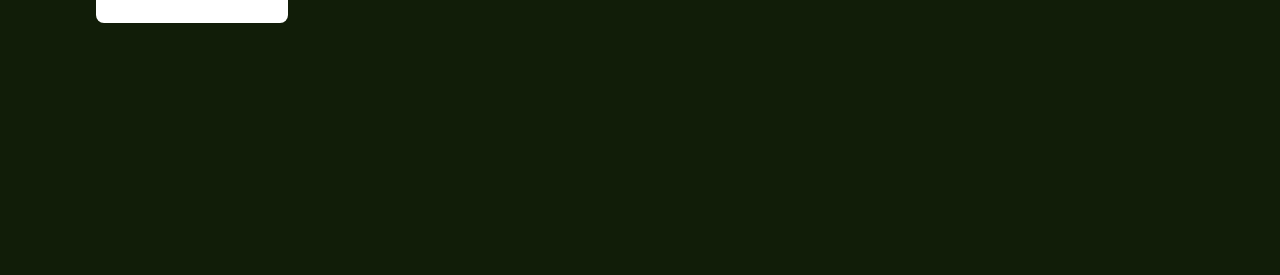
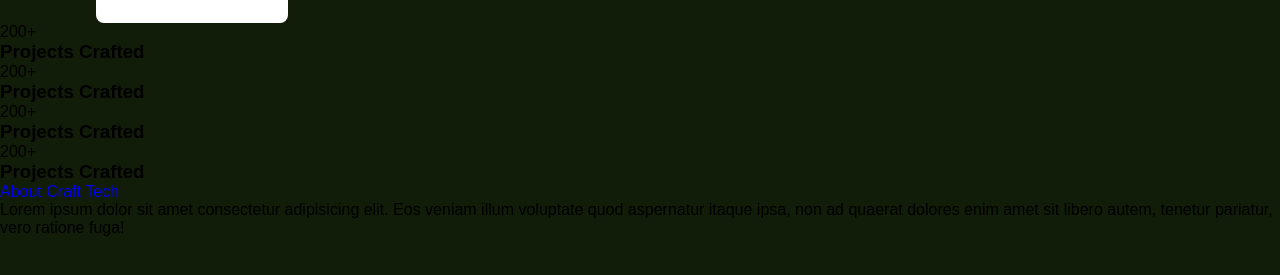
Before and after one commit to muhammadumair-dev/web-3.0, a plain HTML site: page index.html in a window 1280 px wide. Shown: the part 157-432 px from the top of the page. Drawn offline with Linux system fonts and the light colour scheme.

Commit message:
about section add

```diff
--- a/index.html
+++ b/index.html
@@ -17,7 +17,7 @@
                     <img src="./assets/image.png" alt="imf">
                 </div>
 
-              <div style="display: flex;">  <span class="craft">Craft</span><span class="tech">Tech</span></div>
+                <div style="display: flex;"> <span class="craft">Craft</span><span class="tech">Tech</span></div>
             </div>
 
         </div>
@@ -25,12 +25,53 @@
             <ul>
                 <li><a href="#">home</a></li>
                 <li><a href="#">Portfolio
-                </a></li>
+                    </a></li>
                 <li><a href="#">Services</a></li>
                 <li><a href="#">Contact</a></li>
             </ul>
         </nav>
     </header>
+    <!-- hero section ka baad -->
+    <section class="about">
+        <div class="about-content">
+            <div class="inner-">
+                <span>200+</span>
+                <h3>
+                    Projects
+                    Crafted
+                </h3>
+            </div>
+            <div>
+                <span>200+</span>
+                <h3>
+                    Projects
+                    Crafted
+                </h3>
+            </div>
+            <div>
+                <span>200+</span>
+                <h3>
+                    Projects
+                    Crafted
+                </h3>
+            </div>
+                <div>
+                <span>200+</span>
+                <h3>
+                    Projects
+                    Crafted
+                </h3>
+            </div>
+        </div>
+        <div>
+            <div><a href="#">About Craft Tech</a></div>
+            <div>
+                <p>Lorem ipsum dolor sit amet consectetur adipisicing elit. Eos veniam illum voluptate quod aspernatur
+                    itaque ipsa, non ad quaerat dolores enim amet sit libero autem, tenetur pariatur, vero ratione fuga!
+                </p>
+            </div>
+        </div>
+    </section>
 
 </body>
 
```
